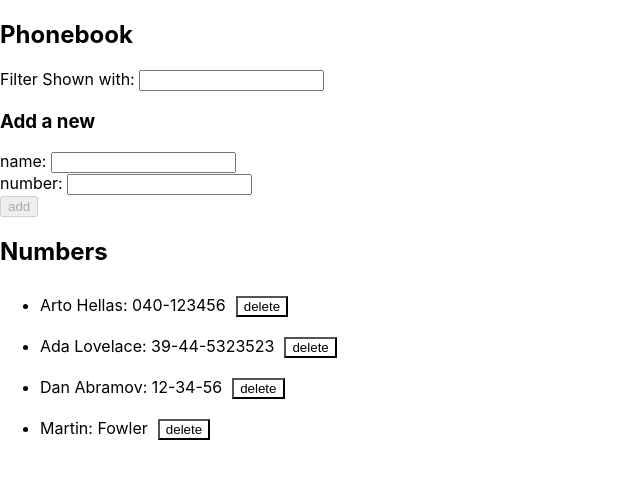
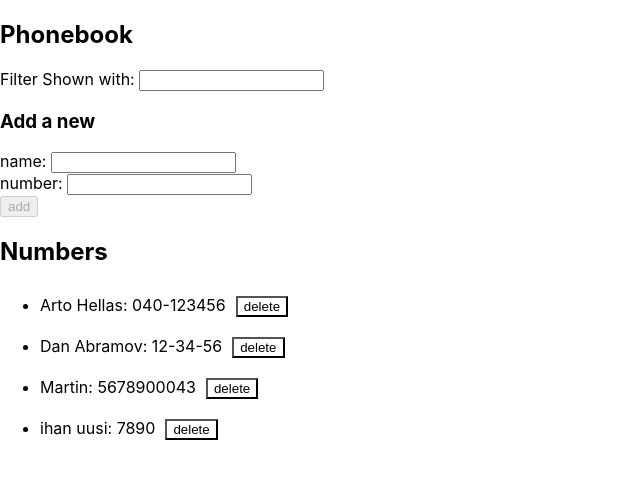
Before and after one commit to RIR/Full-Stack-Open-2019, a React (Create React App) app in the folder osa2/puhelinluettelo/: page / in a window 1280 px wide. Shown: the top 478 px of the page, without its empty margins (0-640 px from the left). Built offline with nearby package versions, Linux system fonts and the light colour scheme; data requests are answered from the project's data file.

Commit message:
2.18 done

```diff
--- a/osa2/puhelinluettelo/db.json
+++ b/osa2/puhelinluettelo/db.json
@@ -6,19 +6,19 @@
       "id": 1
     },
     {
-      "name": "Ada Lovelace",
-      "number": "39-44-5323523",
-      "id": 2
-    },
-    {
       "name": "Dan Abramov",
       "number": "12-34-56",
       "id": 3
     },
     {
       "name": "Martin",
-      "number": "Fowler",
+      "number": "5678900043",
       "id": 4
+    },
+    {
+      "name": "ihan uusi",
+      "number": "7890",
+      "id": 6
     }
   ]
 }
--- a/osa2/puhelinluettelo/src/App.js
+++ b/osa2/puhelinluettelo/src/App.js
@@ -17,21 +17,42 @@ const App = () => {
     console.log('Persons:', persons);
   }, [persons]);
 
+  const resetFields = () => {
+    setNewName('');
+    setNewNumber('');
+  };
+
   const addPerson = event => {
     event.preventDefault();
 
     const add = person => {
       personService.create(person).then(returnedPerson => {
         setPersons(persons.concat(returnedPerson));
-        setNewName('');
-        setNewNumber('');
+        resetFields();
       });
     };
 
-    const alreadyAdded = person => persons.some(p => p.name === person.name); // Need for number comparison was not mentioned.
+    const modify = (id, person) => {
+      const { name } = person;
+
+      if (window.confirm(`${name} is already added to phonebook, replace the old number with a new one?`)) {
+        personService
+          .update(id, person)
+          .then(returnedPerson => {
+            setPersons(persons.map(person => (person.id !== id ? person : returnedPerson)));
+            resetFields();
+          })
+          .catch(error => {
+            alert(`the person '${name}' was already deleted from server`);
+            setPersons(persons.filter(person => person.id !== id));
+          });
+      }
+    };
 
     const person = { name: newName, number: newNumber };
-    alreadyAdded(person) ? window.alert(`${person.name} is already added to phonebook`) : add(person);
+    const personFound = persons.find(p => p.name === person.name);
+
+    personFound ? modify(personFound.id, person) : add(person);
   };
 
   const removePerson = (id, name) => () => {
--- a/osa2/puhelinluettelo/src/services/persons.js
+++ b/osa2/puhelinluettelo/src/services/persons.js
@@ -11,10 +11,10 @@ const create = person => {
   return request.then(response => response.data);
 };
 
-// const update = (id, newObject) => {
-//   const request = axios.put(`${baseUrl}/${id}`, newObject);
-//   return request.then(response => response.data);
-// };
+const update = (id, person) => {
+  const request = axios.put(`${baseUrl}/${id}`, person);
+  return request.then(response => response.data);
+};
 
 const remove = id => {
   const request = axios.delete(`${baseUrl}/${id}`);
@@ -24,6 +24,6 @@ const remove = id => {
 export default {
   getAll,
   create,
-  remove
-  //   update: update
+  remove,
+  update
 };
```
